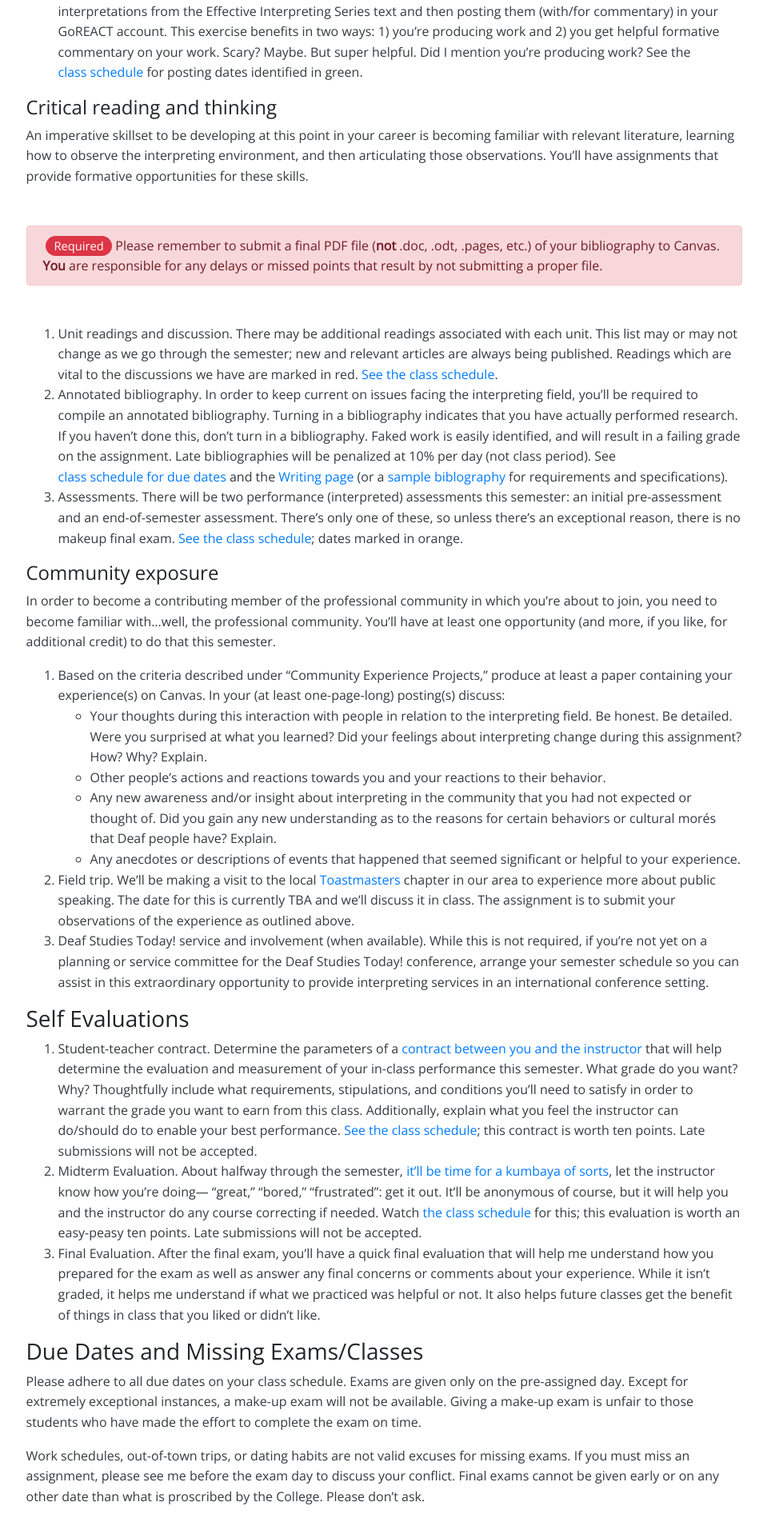
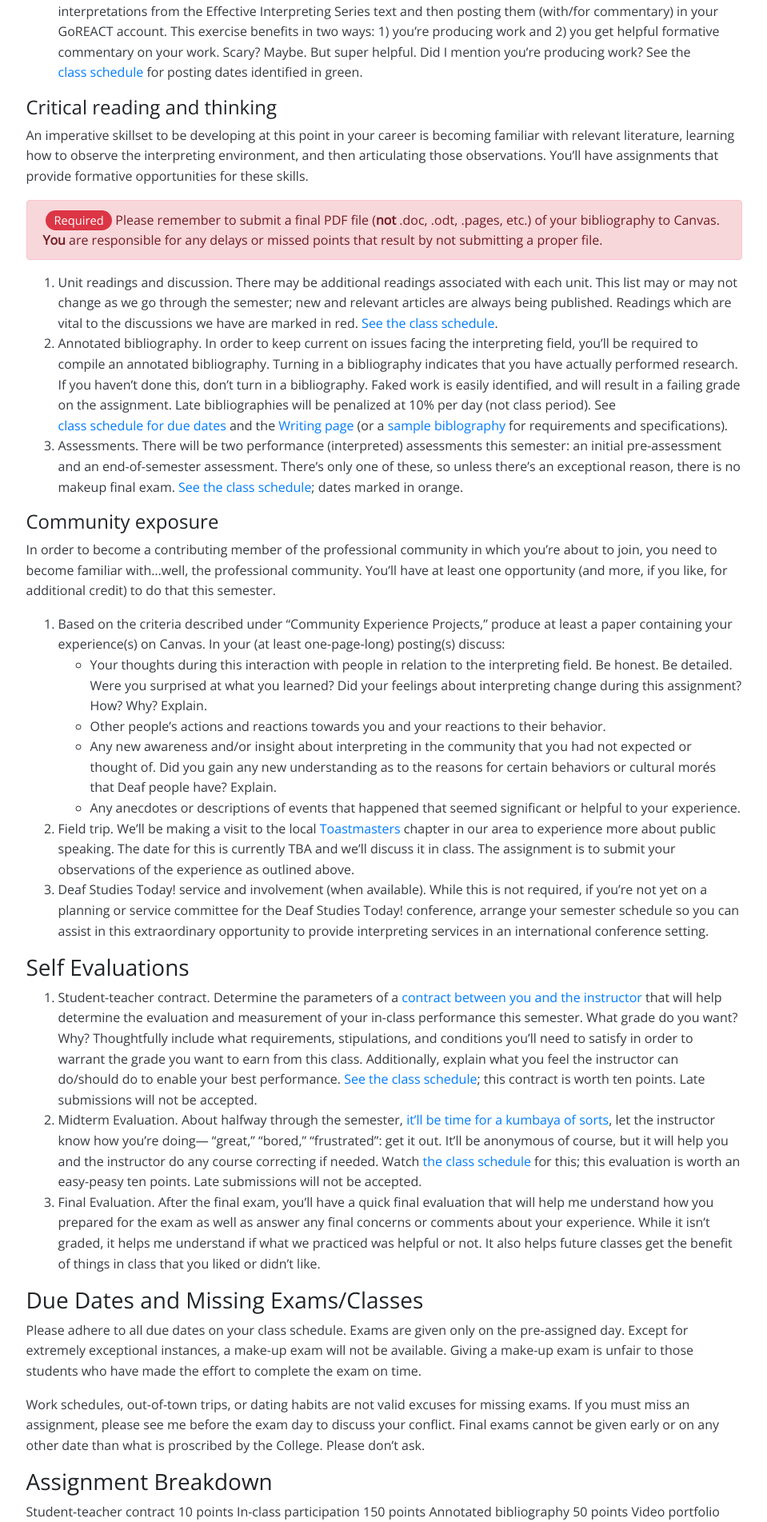
Before and after one commit to intrpr/jekyll-portfol-test, a Jekyll site: the page built from _posts/2019-06-09-assignments.md, in a window 1280 px wide. Shown: the part 963-2866 px from the top of the page at 80% size, without its empty margins (160-1119 px from the left). Built offline with Jekyll 4.4.1, drawn with Linux system fonts in a browser that asks for light colours; nearby versions of some CDN libraries; our own code applies the rules of GitHub Pages for plain Markdown files; comment, search, counter and statistics services are not loaded.

Commit message:
Update submit-pdf.html

```diff
--- a/_includes/submit-pdf.html
+++ b/_includes/submit-pdf.html
@@ -1,3 +1,3 @@
-<div class="alert alert-danger mt-5 mb-5" role="alert">
+<div class="alert alert-danger mt-3 mb-3" role="alert">
 	<span class="badge badge-pill badge-danger">Required</span> Please remember to submit a final PDF file (<strong>not</strong> .doc, .odt, .pages, etc.) of your bibliography to Canvas. <strong>You</strong> are responsible for any delays or missed points that result by not submitting a proper file.
 </div>
```
